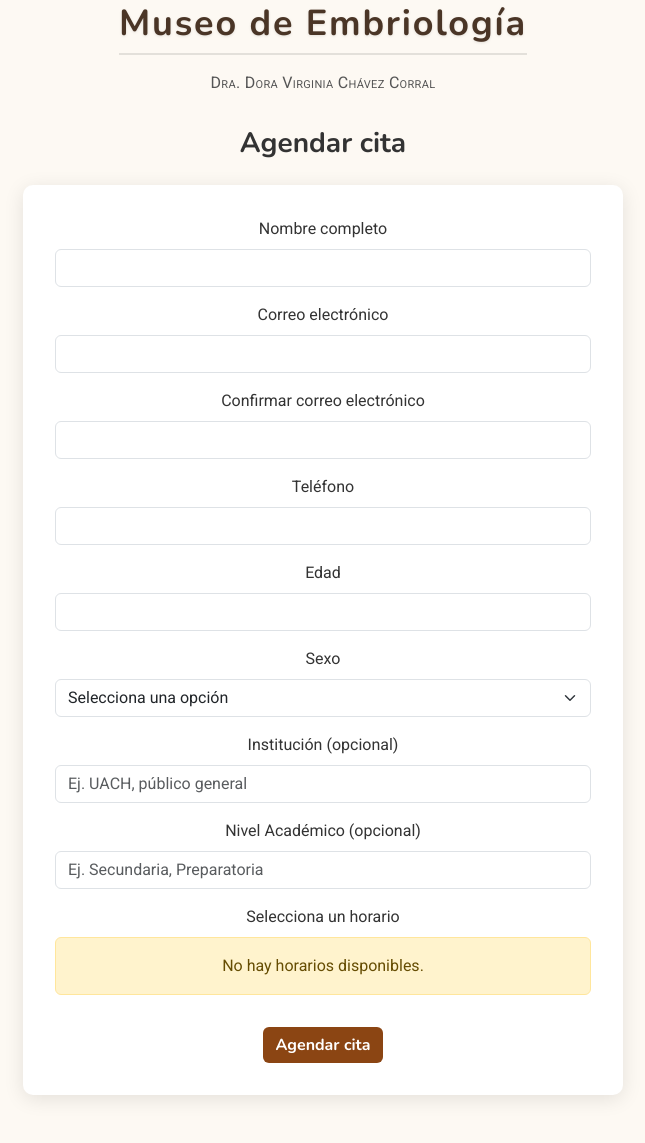
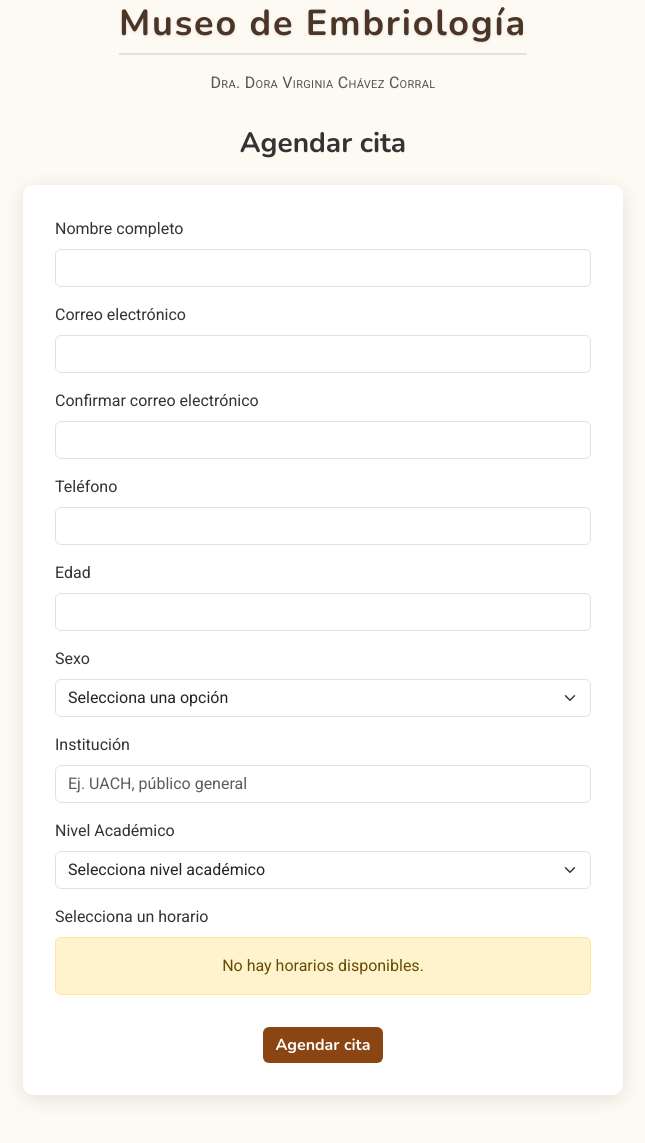
Before and after one commit to EmbryoPass/EmbryoPass, a Flask app: page /agendar-cita in a window 1280 px wide. Shown: the part 134-1277 px from the top of the page, without its empty margins (317-962 px from the left). Run offline with Flask 3, Linux system fonts and the light colour scheme; data that the repository does not hold is empty.

Commit message:
Update agendar.html

```diff
--- a/templates/agendar.html
+++ b/templates/agendar.html
@@ -3,7 +3,7 @@
 <head>
   <meta charset="UTF-8">
   <meta name="viewport" content="width=device-width, initial-scale=1">
-  <title>Agendar cita - Museo de Embriología</title>
+  <title>Agendar cita – Museo de Embriología</title>
 
   <!-- Google Fonts: Roboto para body y Nunito para headings -->
   <link href="https://fonts.googleapis.com/css2?family=Nunito:wght@400;700&family=Roboto:wght@400;700&display=swap" rel="stylesheet">
@@ -109,52 +109,59 @@
 
   <!-- Formulario en card -->
   <form method="POST" id="agendarForm" onsubmit="return validarCorreos();">
-    <div class="mb-3">
+    <div class="mb-3 text-start">
       <label for="nombre" class="form-label">Nombre completo</label>
       <input type="text" class="form-control" id="nombre" name="nombre" required
              value="{{ request.form.get('nombre','') }}">
     </div>
-    <div class="mb-3">
+    <div class="mb-3 text-start">
       <label for="correo" class="form-label">Correo electrónico</label>
       <input type="email" class="form-control" id="correo" name="correo" required
              value="{{ request.form.get('correo','') }}">
     </div>
-    <div class="mb-3">
+    <div class="mb-3 text-start">
       <label for="confirmar_correo" class="form-label">Confirmar correo electrónico</label>
       <input type="email" class="form-control" id="confirmar_correo" name="confirmar_correo" required
              value="{{ request.form.get('confirmar_correo','') }}">
     </div>
-    <div class="mb-3">
+    <div class="mb-3 text-start">
       <label for="telefono" class="form-label">Teléfono</label>
       <input type="text" class="form-control" id="telefono" name="telefono" pattern="\d{10}"
              title="Introduce un número de 10 dígitos" required
              value="{{ request.form.get('telefono','') }}">
     </div>
-    <div class="mb-3">
+    <div class="mb-3 text-start">
       <label for="edad" class="form-label">Edad</label>
-      <input type="number" class="form-control" id="edad" name="edad" min="1" required>
+      <input type="number" class="form-control" id="edad" name="edad" min="1" required
+             value="{{ request.form.get('edad','') }}">
     </div>
-    <div class="mb-3">
+    <div class="mb-3 text-start">
       <label for="sexo" class="form-label">Sexo</label>
       <select class="form-select" id="sexo" name="sexo" required>
-        <option value="" disabled selected>Selecciona una opción</option>
-        <option value="Mujer">Mujer</option>
-        <option value="Hombre">Hombre</option>
+        <option value="" disabled {% if not request.form.get('sexo') %}selected{% endif %}>Selecciona una opción</option>
+        <option value="Mujer"  {% if request.form.get('sexo')=='Mujer'  %}selected{% endif %}>Mujer</option>
+        <option value="Hombre" {% if request.form.get('sexo')=='Hombre' %}selected{% endif %}>Hombre</option>
       </select>
     </div>
-    <div class="mb-3">
-      <label for="institucion" class="form-label">Institución (opcional)</label>
+    <div class="mb-3 text-start">
+      <label for="institucion" class="form-label">Institución</label>
       <input type="text" class="form-control" id="institucion" name="institucion"
              placeholder="Ej. UACH, público general"
              value="{{ request.form.get('institucion','') }}">
     </div>
-    <div class="mb-3">
-      <label for="nivel" class="form-label">Nivel Académico (opcional)</label>
-      <input type="text" class="form-control" id="nivel" name="nivel"
-             placeholder="Ej. Secundaria, Preparatoria"
-             value="{{ request.form.get('nivel','') }}">
+    <div class="mb-3 text-start">
+      <label for="nivel" class="form-label">Nivel Académico</label>
+      <select class="form-select" id="nivel" name="nivel">
+        <option value="" disabled {% if not request.form.get('nivel') %}selected{% endif %}>Selecciona nivel académico</option>
+        <option value="Primaria"     {% if request.form.get('nivel')=='Primaria'     %}selected{% endif %}>Primaria</option>
+        <option value="Secundaria"   {% if request.form.get('nivel')=='Secundaria'   %}selected{% endif %}>Secundaria</option>
+        <option value="Preparatoria" {% if request.form.get('nivel')=='Preparatoria' %}selected{% endif %}>Preparatoria</option>
+        <option value="Universidad"  {% if request.form.get('nivel')=='Universidad'  %}selected{% endif %}>Universidad</option>
+        <option value="Posgrado"     {% if request.form.get('nivel')=='Posgrado'     %}selected{% endif %}>Posgrado</option>
+        <option value="Otro"         {% if request.form.get('nivel')=='Otro'         %}selected{% endif %}>Otro</option>
+      </select>
     </div>
-    <div class="mb-3">
+    <div class="mb-3 text-start">
       <label for="horario" class="form-label">Selecciona un horario</label>
       {% if horarios %}
         <select class="form-select" id="horario" name="horario" required>
@@ -165,7 +172,7 @@
           {% endfor %}
         </select>
       {% else %}
-      <div class="alert alert-warning">No hay horarios disponibles.</div>
+        <div class="alert alert-warning text-center">No hay horarios disponibles.</div>
       {% endif %}
     </div>
     <div class="text-center">
```
Lines whose indentation alone changed are shown as unchanged.
